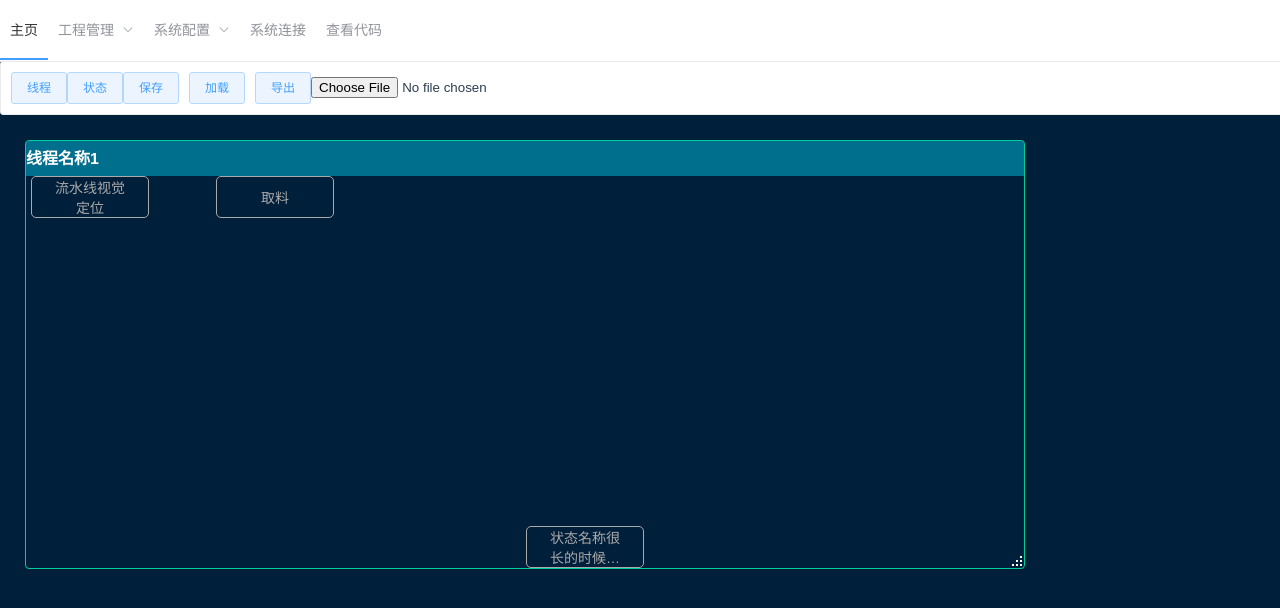
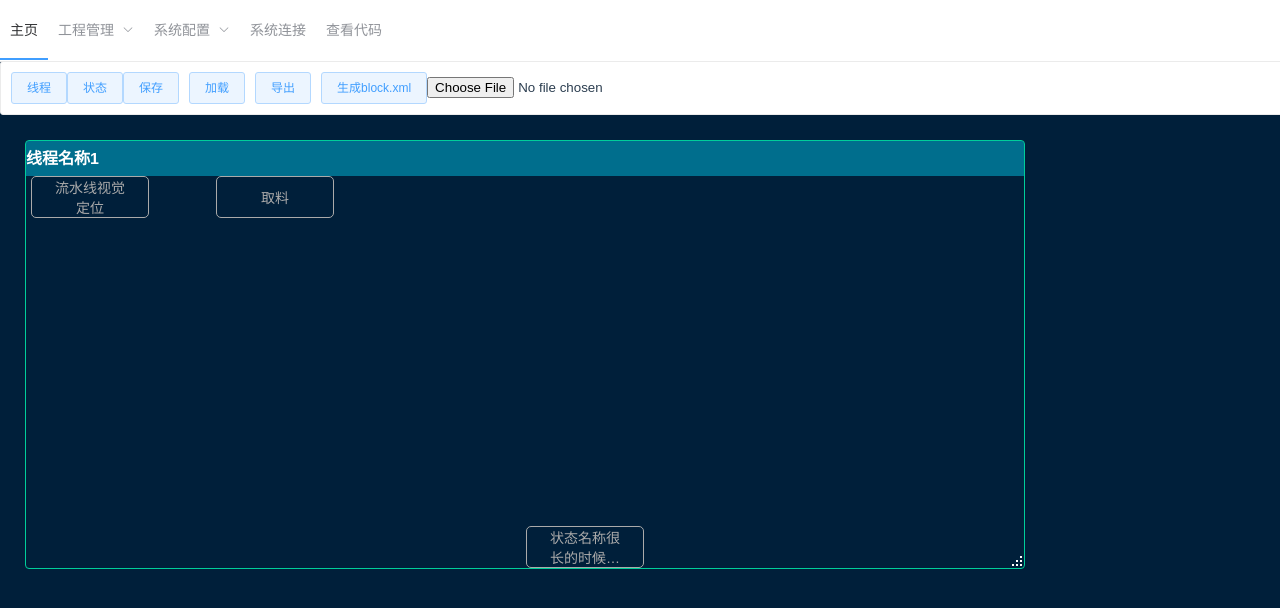
Before and after one commit to githubflower/vue-block, a Vue app: page /#/demos/state in a window 1280 px wide. Shown: the top 608 px of the page. Built offline with nearby package versions, Linux system fonts and the light colour scheme.

Commit message:
可以根据状态图生成结构了

```diff
--- a/src/components/demos/StatePage.vue
+++ b/src/components/demos/StatePage.vue
@@ -9,6 +9,7 @@
       <el-button type="primary" plain @click="save">保存</el-button>
       <el-button type="primary" plain @click="loadFromLocal" title="加载localstorage中的数据">加载</el-button>
       <el-button type="primary" plain @click="exportFile" title="将当前图面数据以文件形式导出">导出</el-button>
+      <el-button type="primary" plain @click="json2xml" title="将当前图面数据以文件形式导出">生成block.xml</el-button>
       <!-- <el-button type="primary" plain @click="importFile" title="从文件导入图面数据">导入</el-button> -->
       <input type="file" name="importFile" id="importFile" />
 
@@ -27,6 +28,9 @@
         @selectItem="onSelect"
       ></line-context-menu>
       <thread-svg v-for="(thread, i) in threadAry" :key="i" :thread="thread" :threadIndex="i"></thread-svg>
+
+
+
     </div>
   </div>
 </template>
@@ -396,6 +400,89 @@ export default {
     },
     onUpload(rs, file, fileList){
         debugger;
+    },
+    json2xml(){
+        const NAME_SPACE = 'https://developers.google.com/blockly/xml';
+        const createEl = tagName => {
+            return document.createElementNS(NAME_SPACE, tagName);
+        }
+        /**
+         * 1.找到线程中有开始标记的根状态
+         * 2.遍历根状态的output，生成特殊的if-else if 结构，注意：默认不采用else
+         *
+         */
+        let blocklyPageData;
+        let statePageData = this.threadAry;
+
+        let state2dom = (rootState, threadData)=>{
+            let rootEl = createEl('block');
+
+            rootEl.setAttribute('id', rootState.id);
+            // rootEl.setAttribute('type', rootState.type || 'state_run');
+            rootEl.setAttribute('type', rootState.type || 'run_state');
+
+            // allFieldsToDom_
+            let field2dom = (field) => {
+                let container = createEl('field');
+                container.setAttribute('name', field.name);
+                container.textContent = field.value;
+                return container;
+            }
+            let fieldDom = field2dom({
+                name: 'NAME',
+                value: rootState.desc
+            })
+            rootEl.appendChild(fieldDom);
+
+            let nextDom = createEl('next');
+
+            let outputDom = createEl('block');
+            outputDom.setAttribute('type', 'controls_if');
+
+            let outputStateDom;
+            rootState.outputAry.forEach((outputItem, index) => {
+                outputStateDom = createEl('statement');
+                outputStateDom.setAttribute('name', `DO${index}`);
+                outputStateDom.setAttribute('id', `DO${outputItem.lineId}`);
+                //outputAry里面只存放了lineId 所以我们需要做以下事情：
+                //1 根据lineId找到对应的line数据
+                //2 根据line里面的endState的stateId找到对应的state数据
+                let line = threadData.lineAry.find(item => {
+                    return item.lineId === outputItem.lineId;
+                })
+                if(line){
+                    let state = threadData.stateAry.find(item => {
+                        return item.stateId === line.endState.stateId;
+                    })
+                    if(state){
+                        outputStateDom.appendChild(state2dom(state, threadData));
+                    }else{
+                        console.error('data error -^- ');
+                    }
+                }
+
+            })
+            if(outputStateDom){
+                outputDom.appendChild(outputStateDom);
+            }
+
+            nextDom.appendChild(outputDom);
+
+            rootEl.appendChild(nextDom);
+            return rootEl;
+        }
+
+        let blocklyXml = createEl('xml');
+        statePageData.forEach(thread => {
+            let firstState = thread.stateAry.shift();
+            blocklyXml.appendChild(state2dom(firstState, thread))
+        })
+
+        // this.xmlData = blocklyXml;
+        console.log(blocklyXml);
+        window.aa = blocklyXml;
+        debugger;
+        copy(aa.innerHTML)
     }
   },
   computed: {
```
